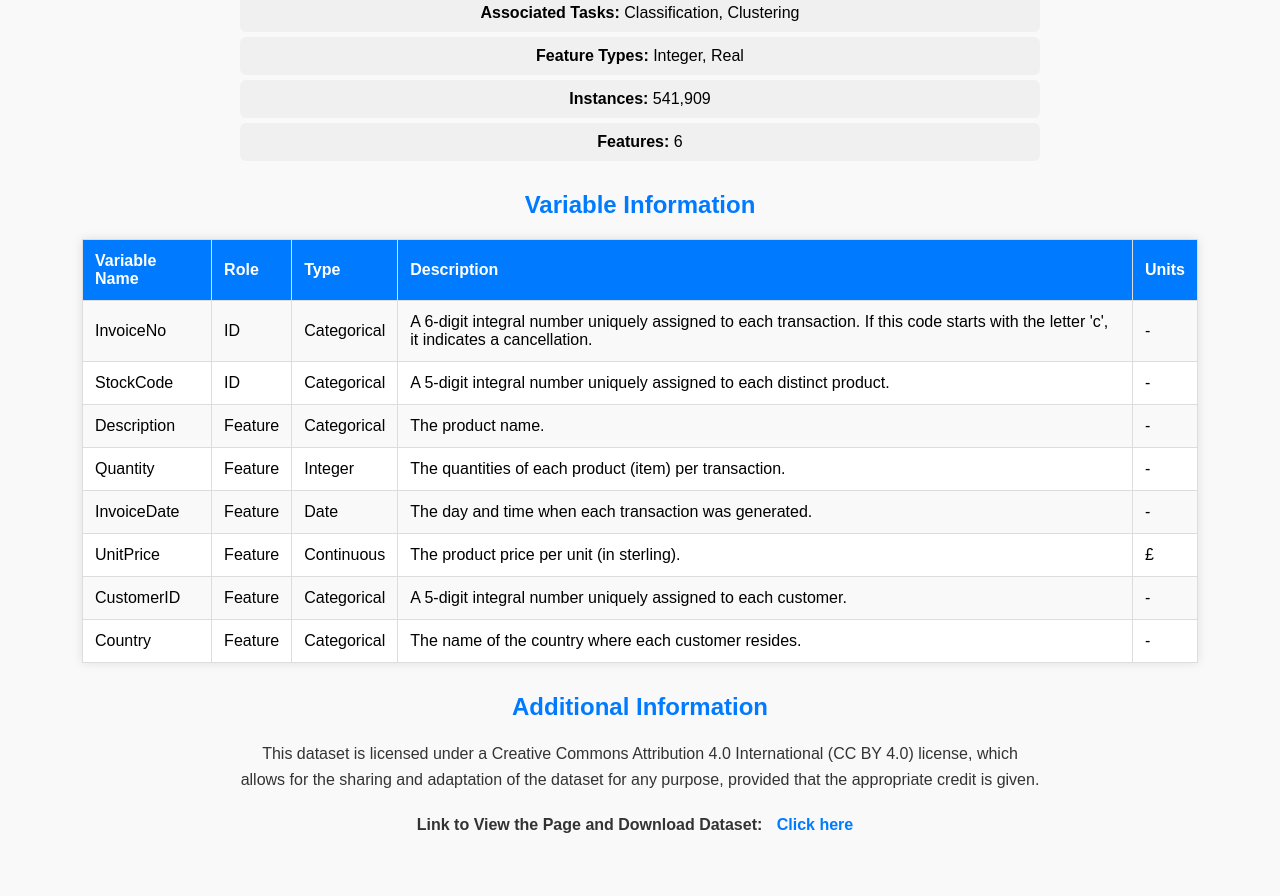
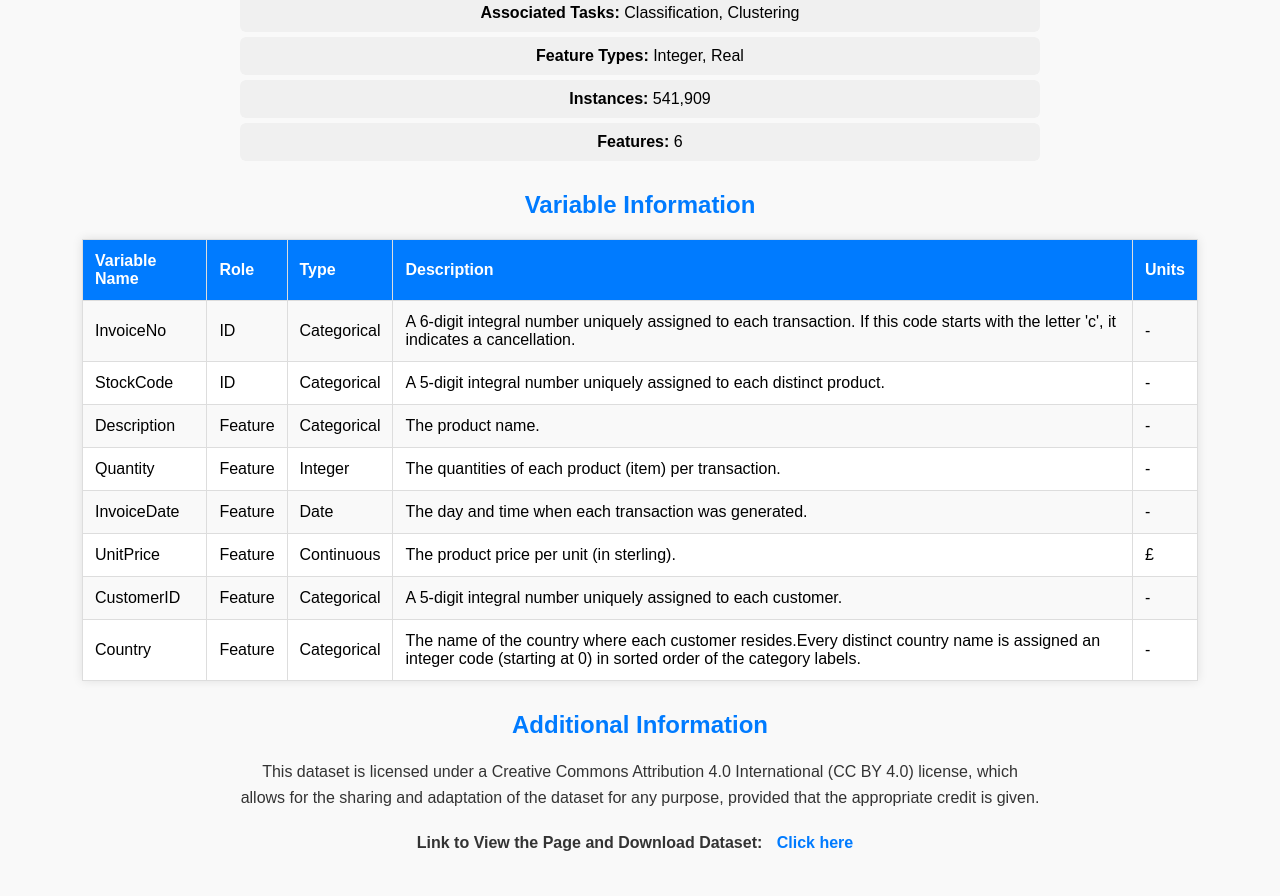
Before and after one commit to muthinenimanjunath/python-group-2-project, a Flask app: page /about in a window 1280 px wide. Shown: the part 642-1538 px from the top of the page. Before the commit the page ends 1475 px from the top, so only its background shows below. Run offline with Flask 3, Linux system fonts and the light colour scheme.

Commit message:
Updated about page to show that country is encoded

```diff
--- a/website/templates/about.html
+++ b/website/templates/about.html
@@ -89,7 +89,7 @@
             <td>Country</td>
             <td>Feature</td>
             <td>Categorical</td>
-            <td>The name of the country where each customer resides.</td>
+            <td>The name of the country where each customer resides.Every distinct country name is assigned an integer code (starting at 0) in sorted order of the category labels. </td>
             <td>-</td>
         </tr>
     </table>
```
